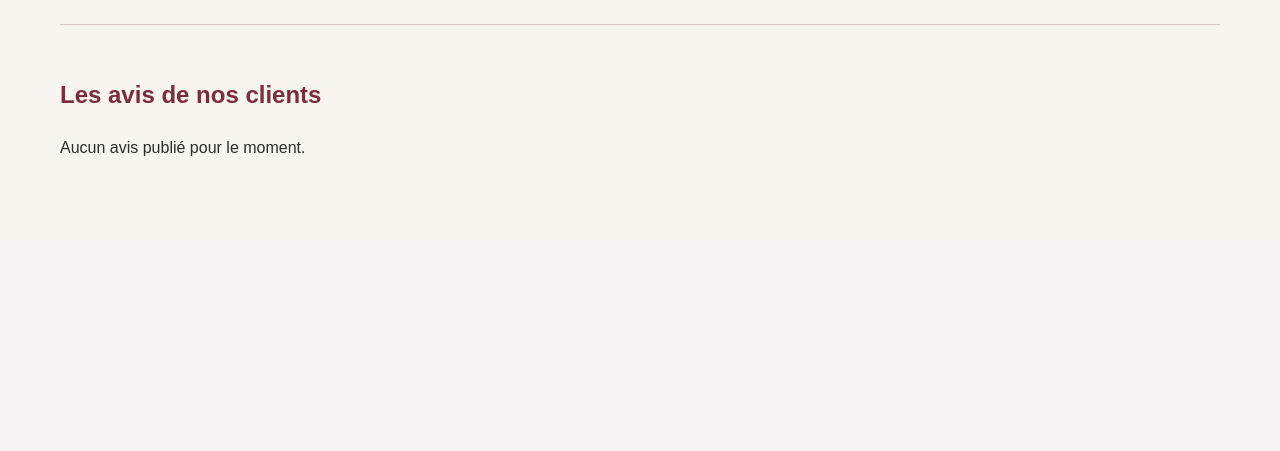
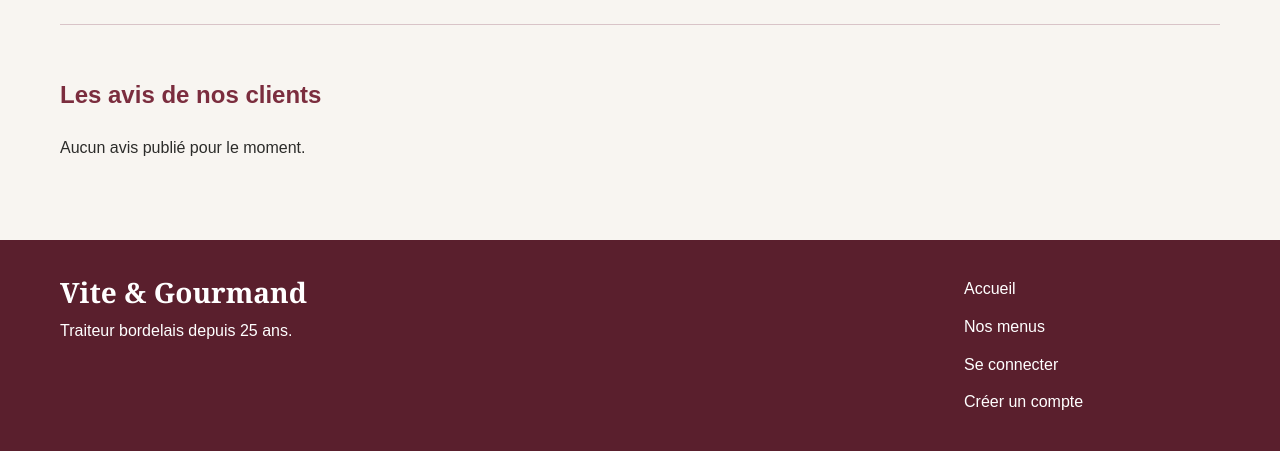
Before and after one commit to Jessy-B11/ecf-vite-et-gourmand, a Symfony app: template templates/accueil/index.html.twig in a window 1280 px wide. Shown: the part 842-1293 px from the top of the page. Before the commit the page ends 998 px from the top, so only its background shows below. Run offline with Twig, Linux system fonts and the light colour scheme; the template is opened without the code that fills it, so the values that code supplies are empty; some libraries are stand-ins or nearby versions.

Commit message:
Création du footer

```diff
--- a/public/css/style.css
+++ b/public/css/style.css
@@ -1,5 +1,6 @@
 :root {
     --bordeaux: #7b2d3e;
+    --bordeaux-fonce: #5a1f2d;
     --fond: #f8f5f1;
     --texte: #2c2c2a;
     --blanc: #ffffff;
@@ -77,6 +78,62 @@ h2 {
     outline: 2px solid var(--bordeaux);
     outline-offset: 4px;
 }
+
+.site-footer {
+    background-color: var(--bordeaux-fonce);
+    color: var(--blanc);
+}
+
+.site-footer-content {
+    display: grid;
+    grid-template-columns: minmax(0, 1fr) minmax(16rem, auto);
+    align-items: start;
+    gap: 48px;
+}
+
+.site-footer a {
+    display: inline-block;
+    padding-block: 4px;
+    color: inherit;
+    text-decoration: none;
+}
+
+.site-footer a:hover,
+.site-footer a:focus-visible {
+    text-decoration: underline;
+    text-underline-offset: 0.2em;
+}
+
+.site-footer a:focus-visible {
+    outline: 2px solid var(--blanc);
+    outline-offset: 4px;
+}
+
+.site-footer-brand {
+    font-family: 'Playfair Display', Georgia, serif;
+    font-size: 28px;
+    line-height: 1.2;
+}
+
+.site-footer-description {
+    margin: 4px 0 0;
+}
+
+.site-footer-links {
+    display: grid;
+    gap: 4px;
+    margin: 0;
+    padding: 0;
+    list-style: none;
+}
+
+@media (max-width: 700px) {
+    .site-footer-content {
+        grid-template-columns: minmax(0, 1fr);
+        gap: 24px;
+    }
+}
+
 .menu-gallery {
     display: grid;
     grid-template-columns: repeat(auto-fit, minmax(min(100%, 240px), 1fr));
--- a/templates/base.html.twig
+++ b/templates/base.html.twig
@@ -69,5 +69,6 @@
             </nav>
         </header>
         {% block body %}{% endblock %}
+        {% include 'partials/footer.html.twig' %}
     </body>
 </html>
--- /dev/null
+++ b/templates/partials/footer.html.twig
@@ -0,0 +1,19 @@
+<footer class="site-footer">
+    <div class="container site-footer-content">
+        <div>
+            <a class="site-brand site-footer-brand" href="{{ path('app_accueil') }}">Vite &amp; Gourmand</a>
+            <p class="site-footer-description">Traiteur bordelais depuis 25 ans.</p>
+        </div>
+
+        <nav aria-label="Navigation du pied de page">
+            <ul class="site-footer-links">
+                <li><a href="{{ path('app_accueil') }}">Accueil</a></li>
+                <li><a href="{{ path('app_menu') }}">Nos menus</a></li>
+                {% if not app.user %}
+                    <li><a href="{{ path('app_login') }}">Se connecter</a></li>
+                    <li><a href="{{ path('app_register') }}">Créer un compte</a></li>
+                {% endif %}
+            </ul>
+        </nav>
+    </div>
+</footer>
```
